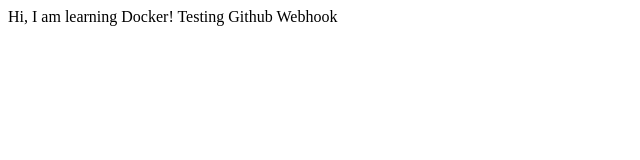
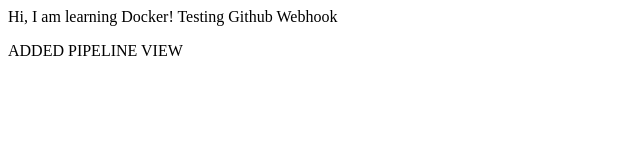
Before and after one commit to kowshikBh/hockey, a plain HTML site: page index.html in a window 1280 px wide. Shown: the whole page, without its empty margins (0-640 px from the left). Drawn offline with Linux system fonts and the light colour scheme.

Commit message:
added pipeline

```diff
--- a/index.html
+++ b/index.html
@@ -3,5 +3,8 @@
 	<body>
 		<hl>Hi, I am learning Docker!</hl>
 		Testing Github Webhook
+		<p>
+			ADDED PIPELINE VIEW
+		<P>
 	<body>
 </html>
```
